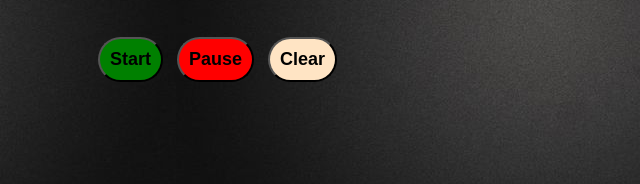
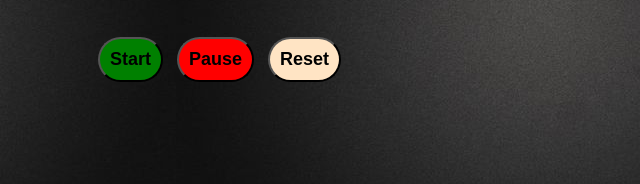
Before and after one commit to Preet149/Frontend_Development, a browser extension: page Projects/CountdownTimer/countdown.html in a window 1280 px wide. Shown: the part 613-797 px from the top of the page, 560-1200 px from the left. Drawn offline with Linux system fonts and the light colour scheme.

Commit message:
Change name of the button from Clear to Reset

```diff
--- a/Projects/CountdownTimer/countdown.html
+++ b/Projects/CountdownTimer/countdown.html
@@ -23,7 +23,7 @@
         </tr>
     </table>
     <button type="button" id="minus-hr-btn" onclick="decrementHours()">-</button><button type="button" id="plus-hr-btn" onclick="incrementHours()">+</button><button type="button" id="minus-min-btn" onclick="decrementMinutes()">-</button><button type="button" id="plus-min-btn" onclick="incrementMinutes()">+</button><button type="button" id="minus-sec-btn" onclick="decrementSeconds()">-</button><button type="button" id="plus-sec-btn" onclick="incrementSeconds()">+</button><br>
-    <button type="button" id="start-btn" onclick="startCountdown()"><b>Start</b></button> <button type="button" id="pause-btn" onclick="pauseCountdown()"><b>Pause</b></button> <button type="button" id="clear-btn" onclick="settoinitialstate()"><b>Clear</b></button>
+    <button type="button" id="start-btn" onclick="startCountdown()"><b>Start</b></button> <button type="button" id="pause-btn" onclick="pauseCountdown()"><b>Pause</b></button> <button type="button" id="clear-btn" onclick="settoinitialstate()"><b>Reset</b></button>
     <script src="countdown.js"></script>
 </body>
 </html>
```
